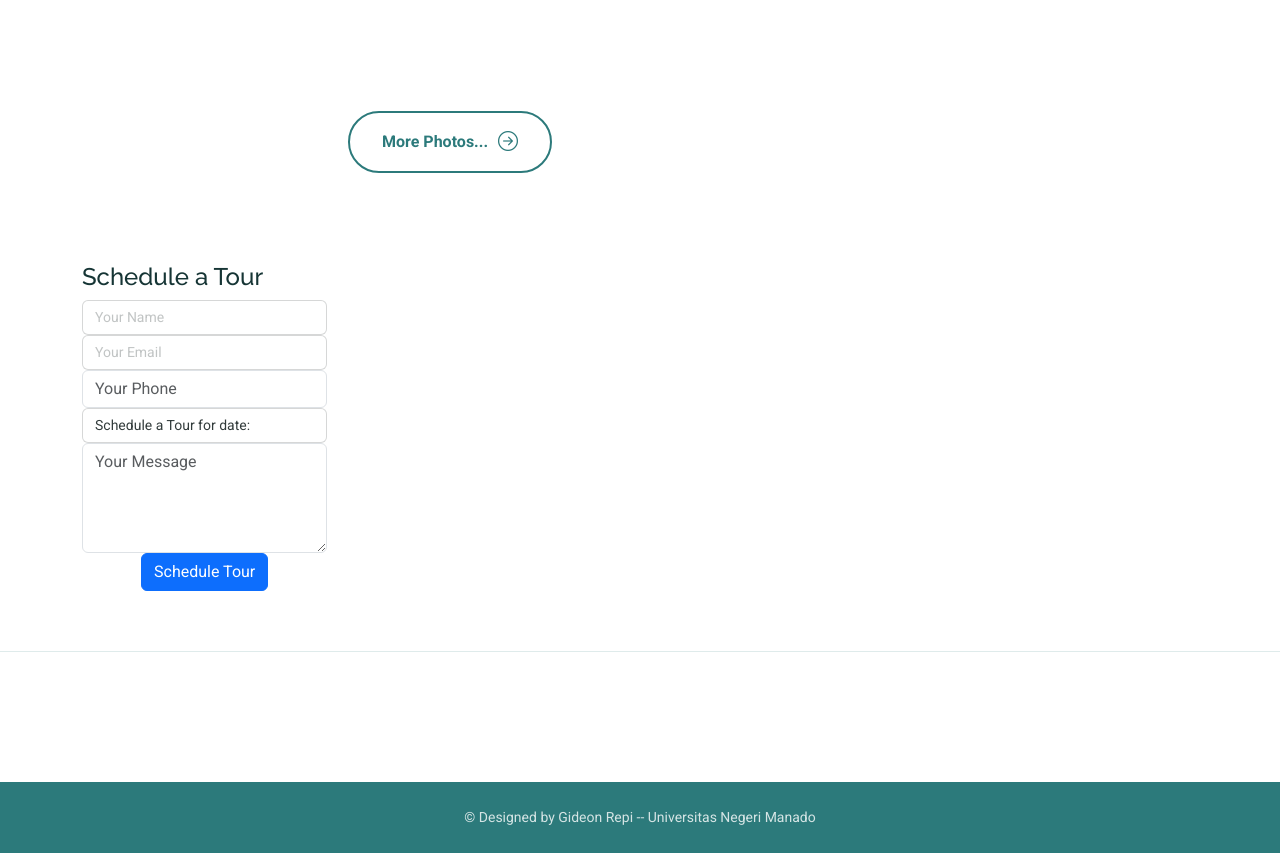
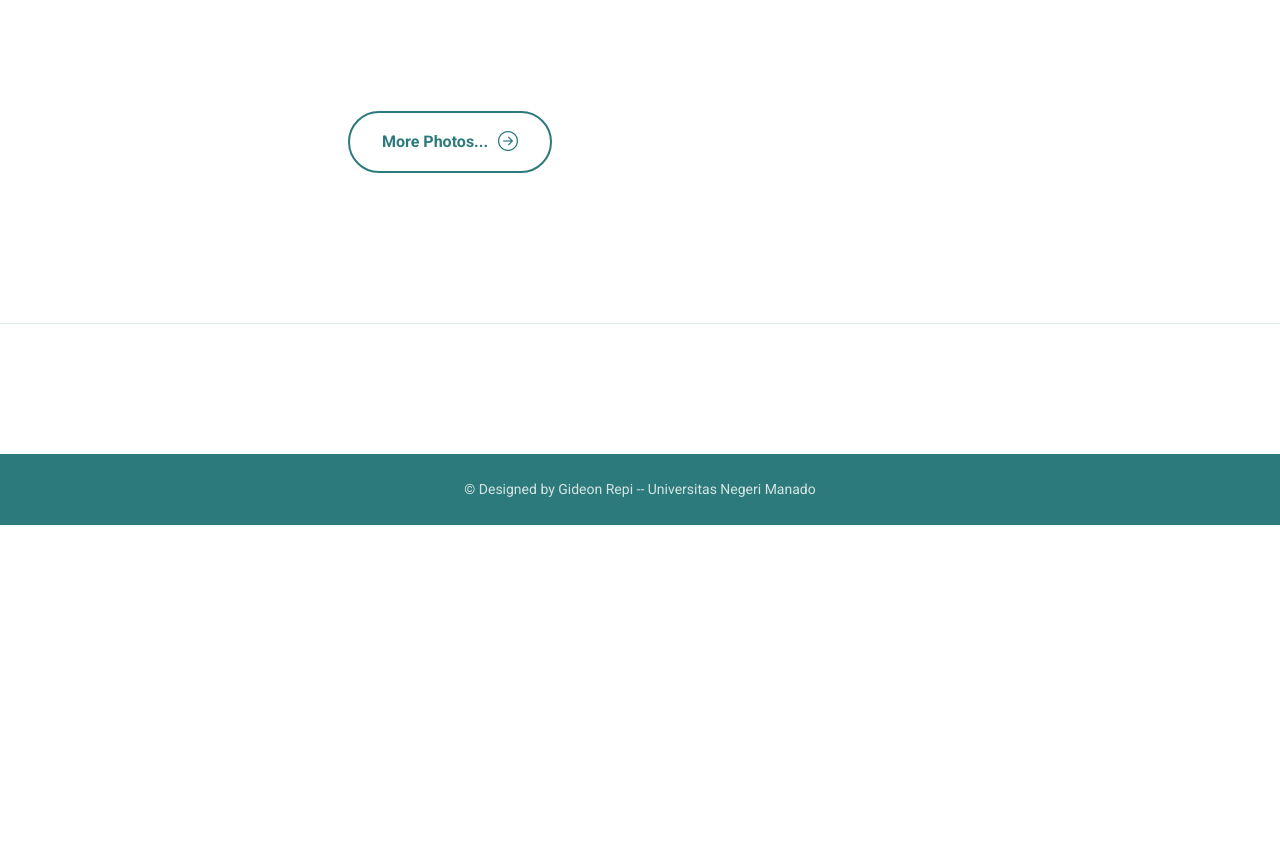
Before and after one commit to gideonchristianrepi/wisataminsel, a plain HTML site: page Detail Air Terjun Popontolen.html in a window 1280 px wide. Shown: the part 2272-3125 px from the top of the page. After the commit the page ends 2797 px from the top, so only its background shows below. Drawn offline with Linux system fonts and the light colour scheme; a script that the page names is missing.

Commit message:
mengubah wisata

```diff
--- a/Detail Air Terjun Popontolen.html
+++ b/Detail Air Terjun Popontolen.html
@@ -147,39 +147,7 @@
 
           </div>
 
-          <div class="col-lg-4">
-              <!-- Contact Form -->
-              <div class="contact-form">
-                <h4>Schedule a Tour</h4>
-                <form action="forms/contact.php" method="post" class="php-email-form">
-                  <div class="row">
-                    <div class="col-12 form-group">
-                      <input type="text" name="name" class="form-control" placeholder="Your Name" required="">
-                    </div>
-                    <div class="col-12 form-group">
-                      <input type="email" name="email" class="form-control" placeholder="Your Email" required="">
-                    </div>
-                    <div class="col-12 form-group">
-                      <input type="tel" name="phone" class="form-control" placeholder="Your Phone">
-                    </div>
 
-                    <div class="col-12 form-group">
-                      <input type="text" name="subject" class="form-control" placeholder="Schedule a Tour for date: " value="Schedule a Tour for date: ">
-                    </div>
-
-                    <div class="col-12 form-group">
-                      <textarea class="form-control" name="message" rows="4" placeholder="Your Message"></textarea>
-                    </div>
-                    <div class="col-12 text-center">
-                      <div class="loading">Loading</div>
-                      <div class="error-message"></div>
-                      <div class="sent-message">Your message has been sent. Thank you!</div>
-                      <button type="submit" class="btn btn-primary">Schedule Tour</button>
-                    </div>
-                  </div>
-                </form>
-              </div><!-- End Contact Form -->
-            </div><!-- End Property Overview -->
 
           </div>
 
```
